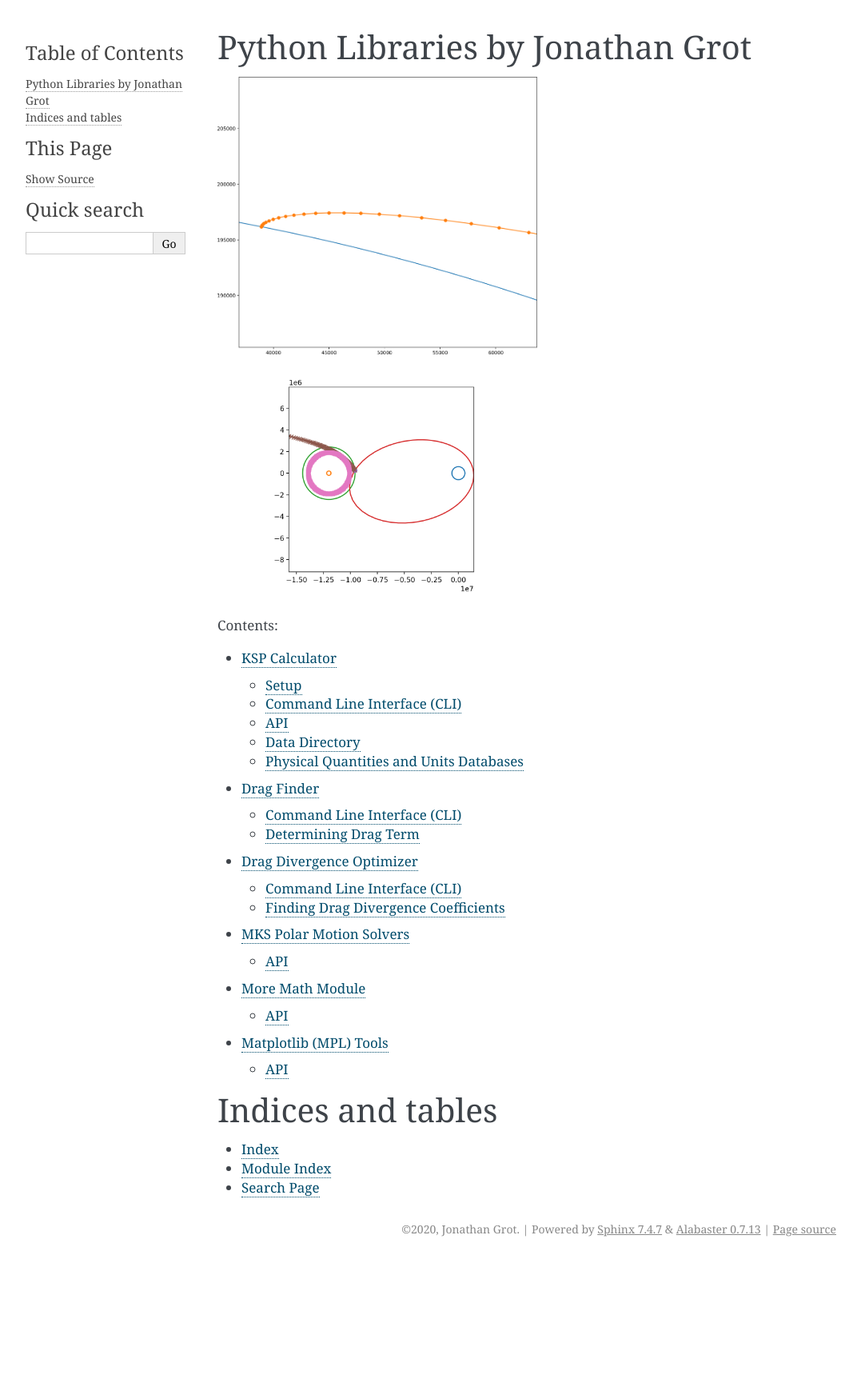
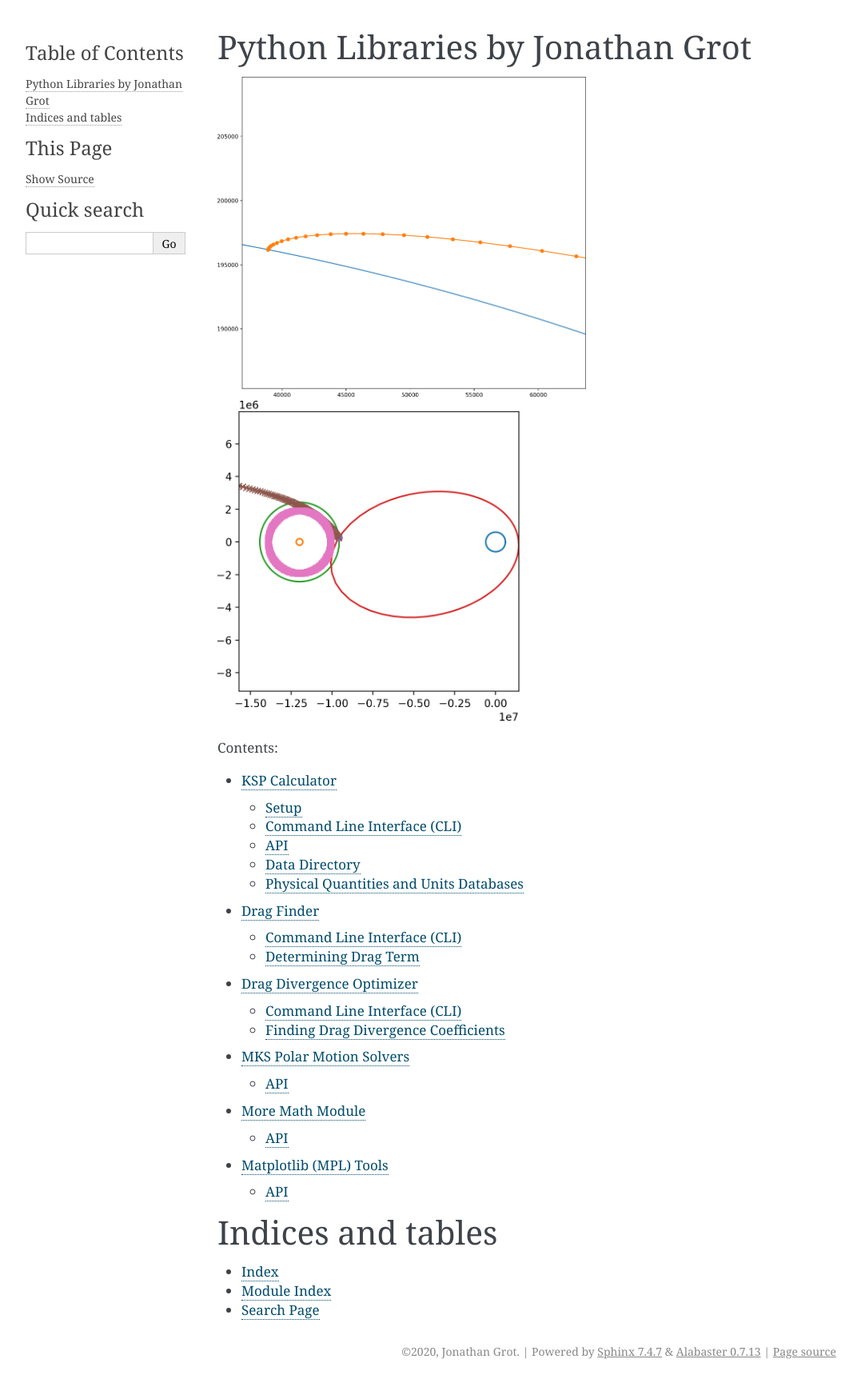
Before and after one commit to jgrot/grotlib, a Sphinx documentation site: the page built from python/doc/source/index.rst, in a window 1280 px wide. Shown: the whole page at 80% size, without its empty margins (106-1183 px from the left). Built offline with Sphinx 7.4.7, drawn with Linux system fonts in a browser that asks for light colours; before the commit the page ends 1576 px from its top, so only the background shows below that.

Commit message:
Cleaned up images in RST

```diff
--- a/python/doc/source/index.rst
+++ b/python/doc/source/index.rst
@@ -7,10 +7,10 @@ Python Libraries by Jonathan Grot
 =================================
 
 .. image:: mun_landing.png
-   :width: 400
+   :height: 400
 
 .. image:: transfers.png
-   :width: 400
+   :height: 400
 
 
 .. toctree::
```
Also changed, not shown: python/doc/source/transfers.png.
